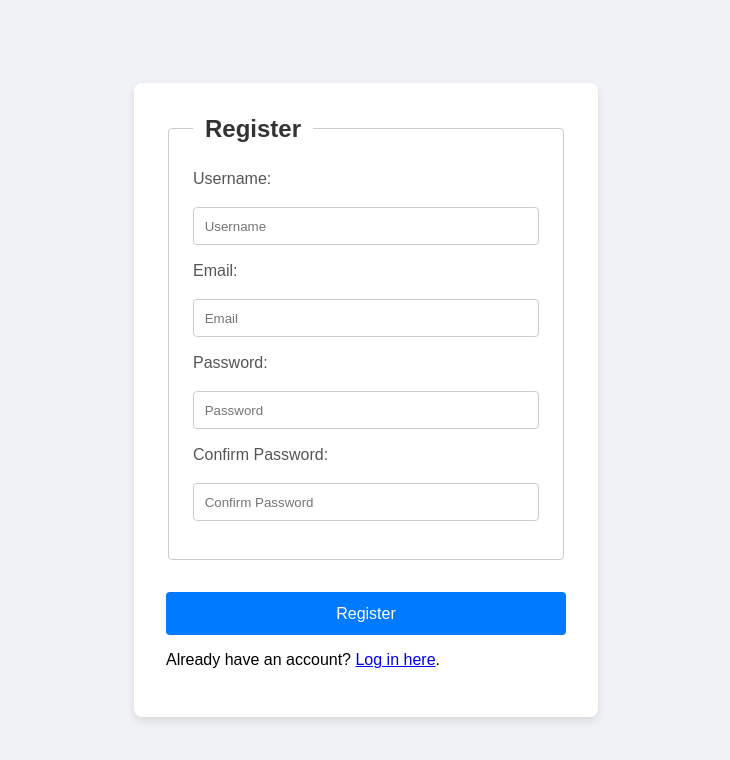
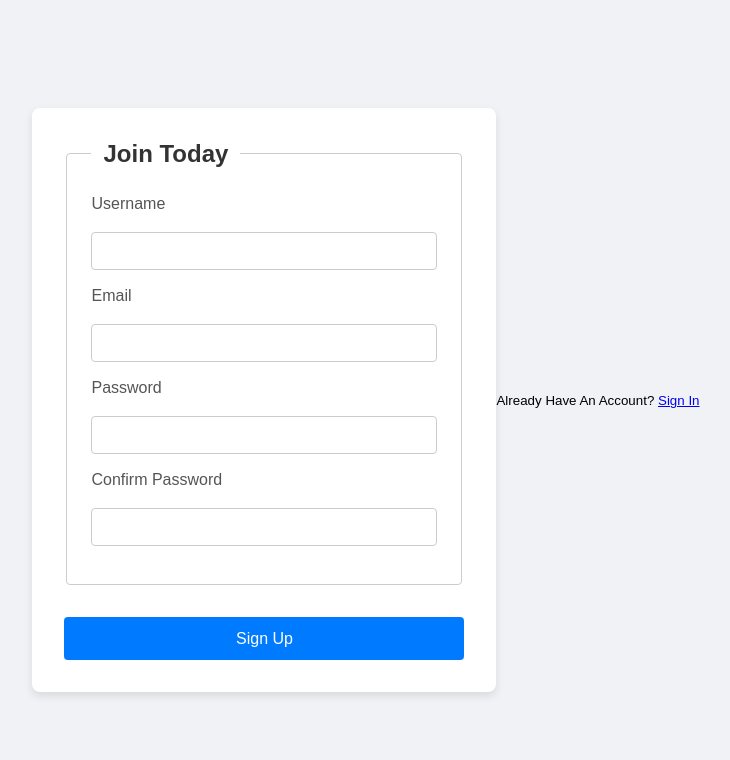
Before and after one commit to heathcliff2012/Diabetic-Retinopathy, a Flask app: page /register in a window 1280 px wide. Shown: the top 760 px of the page, without its empty margins (274-1004 px from the left). Run offline with Flask 3, Linux system fonts and the light colour scheme.

Commit message:
updated login and register

```diff
--- a/retinopathy/templates/register.html
+++ b/retinopathy/templates/register.html
@@ -7,20 +7,77 @@
     <title>Register</title>
 </head>
 <body>
-    <form action="/register" method="post">
-        <fieldset>
-            <legend>Register</legend>
-            <label for="username">Username:</label>
-            <input type="text" id="username" name="username" placeholder="Username" required>
-            <label for="email">Email:</label>
-            <input type="email" id="email" name="email" placeholder="Email" required>
-            <label for="password">Password:</label>
-            <input type="password" id="password" name="password" placeholder="Password" required>
-            <label for="confirm_password">Confirm Password:</label>
-            <input type="password" id="confirm_password" name="confirm_password" placeholder="Confirm Password" required>
-        </fieldset>
-        <input type="submit" value="Register">
-        <p>Already have an account? <a href="/login">Log in here</a>.</p>
-    </form>
+    <div class="content-section">
+        <form method="POST" action="">
+            {{ form.hidden_tag() }}
+            <fieldset class="form-group">
+                <legend class="border-bottom mb-4">Join Today</legend>
+
+                <div class="form-group">
+                    {{ form.username.label(class="form-control-label") }}
+                    {% if form.username.errors %}
+                        {{ form.username(class="form-control form-control-lg is-invalid") }}
+                        <div class="invalid-feedback">
+                            {% for error in form.username.errors %}
+                                <span>{{ error }}</span>
+                            {% endfor %}
+                        </div>
+                    {% else %}
+                        {{ form.username(class="form-control form-control-lg") }}
+                    {% endif %}
+                </div>
+
+                <div class="form-group">
+                    {{ form.email.label(class="form-control-label") }}
+                    {% if form.email.errors %}
+                        {{ form.email(class="form-control form-control-lg is-invalid") }}
+                        <div class="invalid-feedback">
+                            {% for error in form.email.errors %}
+                                <span>{{ error }}</span>
+                            {% endfor %}
+                        </div>
+                    {% else %}
+                        {{ form.email(class="form-control form-control-lg") }}
+                    {% endif %}
+                </div>
+
+                <div class="form-group">
+                    {{ form.password.label(class="form-control-label") }}
+                    {% if form.password.errors %}
+                        {{ form.password(class="form-control form-control-lg is-invalid") }}
+                        <div class="invalid-feedback">
+                            {% for error in form.password.errors %}
+                                <span>{{ error }}</span>
+                            {% endfor %}
+                        </div>
+                    {% else %}
+                        {{ form.password(class="form-control form-control-lg") }}
+                    {% endif %}
+                </div>
+
+                <div class="form-group">
+                    {{ form.confirm_password.label(class="form-control-label") }}
+                    {% if form.confirm_password.errors %}
+                        {{ form.confirm_password(class="form-control form-control-lg is-invalid") }}
+                        <div class="invalid-feedback">
+                            {% for error in form.confirm_password.errors %}
+                                <span>{{ error }}</span>
+                            {% endfor %}
+                        </div>
+                    {% else %}
+                        {{ form.confirm_password(class="form-control form-control-lg") }}
+                    {% endif %}
+                </div>
+            </fieldset>
+            <div class="form-group">
+                {{ form.submit(class="btn btn-outline-info") }}
+            </div>
+        </form>
+    </div>
+    <div class="border-top pt-3">
+        <small class="text-muted">
+            Already Have An Account? <a class="ml-2" href="{{ url_for('login') }}">Sign In</a>
+        </small>
+    </div>
 </body>
 </html>
```
Also changed, not shown: retinopathy/templates/login.html (+51 -12 lines).
